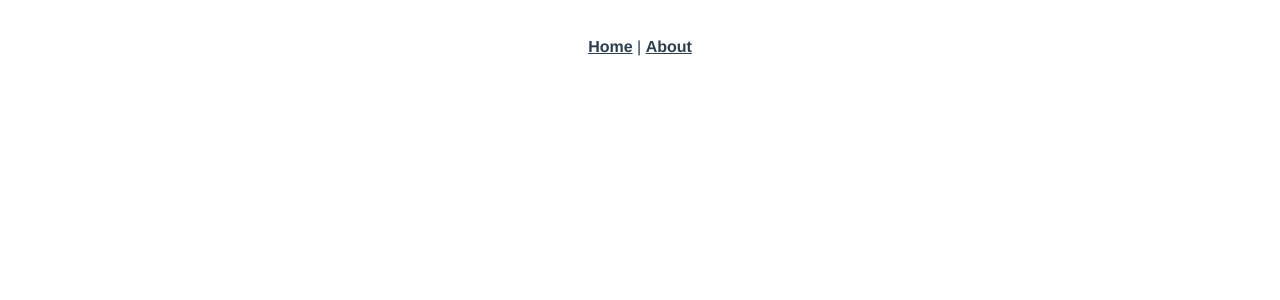
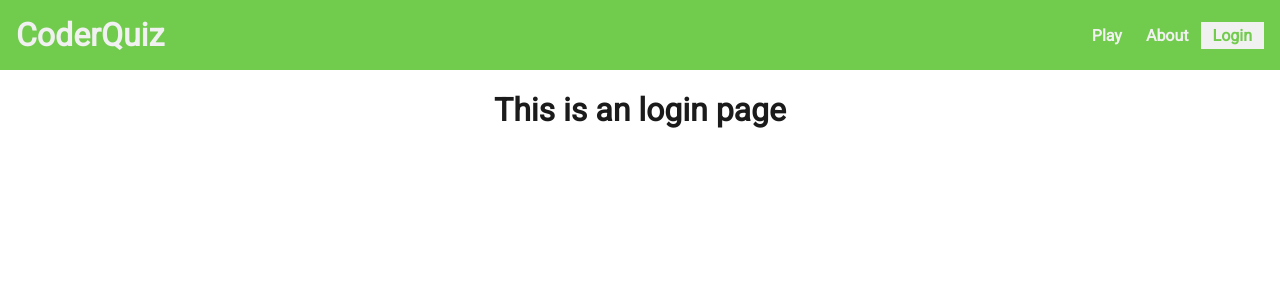
Before and after one commit to Khusyasy/coder-quiz, a Vue app: page /login in a window 1280 px wide. Before the commit this address had no page. Shown: the top 300 px of the page. Built offline with nearby package versions, Linux system fonts and the light colour scheme.

Commit message:
base project setup

```diff
--- a/package.json
+++ b/package.json
@@ -8,6 +8,7 @@
     "lint": "vue-cli-service lint"
   },
   "dependencies": {
+    "axios": "^0.21.1",
     "core-js": "^3.6.5",
     "vue": "^3.0.0",
     "vue-router": "^4.0.0-0",
--- a/src/App.vue
+++ b/src/App.vue
@@ -1,29 +1,57 @@
 <template>
   <div id="nav">
-    <router-link to="/">Home</router-link> |
-    <router-link to="/about">About</router-link>
+    <div>
+      <h1>CoderQuiz</h1>
+    </div>
+    <div>
+      <router-link :to="{name: 'Play'}">Play</router-link>
+      <router-link :to="{name: 'About'}">About</router-link>
+      <router-link to="/login">Login</router-link>
+    </div>
   </div>
-  <router-view/>
+  <router-view />
 </template>
 
 <style lang="scss">
+@import "variables";
+
+html,
+body {
+  padding: 0;
+  margin: 0;
+}
+
 #app {
-  font-family: Avenir, Helvetica, Arial, sans-serif;
+  font-family: $font-main;
   -webkit-font-smoothing: antialiased;
   -moz-osx-font-smoothing: grayscale;
   text-align: center;
-  color: #2c3e50;
+  color: $black;
 }
 
 #nav {
-  padding: 30px;
+  padding: 1rem;
+  display: flex;
+  flex-direction: row;
+  justify-content: space-between;
+  align-items: center;
+  justify-items: center;
+  background-color: $green;
+
+  h1 {
+    margin: 0;
+    color: $white;
+  }
 
   a {
     font-weight: bold;
-    color: #2c3e50;
+    color: $white;
+    text-decoration: none;
+    padding: 0.25rem 0.75rem;
 
     &.router-link-exact-active {
-      color: #42b983;
+      color: $green;
+      background-color: $white;
     }
   }
 }
--- /dev/null
+++ b/src/_variables.scss
@@ -0,0 +1,12 @@
+$green: hsl(103, 55%, 55%);
+$green-d: hsl(103, 55%, 35%);
+$green-l: hsl(103, 55%, 70%);
+$blue: #4482d4;
+$red: #ce3a35;
+$black: #1b1b1b;
+$white: #f1f1f1;
+
+@import url('https://fonts.googleapis.com/css2?family=Open+Sans&family=Roboto&display=swap');
+
+$font-main: 'Roboto', sans-serif;
+$font-code: 'Open Sans', sans-serif;
--- a/src/components/HelloWorld.vue
+++ /dev/null
@@ -1,60 +0,0 @@
-<template>
-  <div class="hello">
-    <h1>{{ msg }}</h1>
-    <p>
-      For a guide and recipes on how to configure / customize this project,<br>
-      check out the
-      <a href="https://cli.vuejs.org" target="_blank" rel="noopener">vue-cli documentation</a>.
-    </p>
-    <h3>Installed CLI Plugins</h3>
-    <ul>
-      <li><a href="https://github.com/vuejs/vue-cli/tree/dev/packages/%40vue/cli-plugin-babel" target="_blank" rel="noopener">babel</a></li>
-      <li><a href="https://github.com/vuejs/vue-cli/tree/dev/packages/%40vue/cli-plugin-router" target="_blank" rel="noopener">router</a></li>
-      <li><a href="https://github.com/vuejs/vue-cli/tree/dev/packages/%40vue/cli-plugin-vuex" target="_blank" rel="noopener">vuex</a></li>
-      <li><a href="https://github.com/vuejs/vue-cli/tree/dev/packages/%40vue/cli-plugin-eslint" target="_blank" rel="noopener">eslint</a></li>
-    </ul>
-    <h3>Essential Links</h3>
-    <ul>
-      <li><a href="https://vuejs.org" target="_blank" rel="noopener">Core Docs</a></li>
-      <li><a href="https://forum.vuejs.org" target="_blank" rel="noopener">Forum</a></li>
-      <li><a href="https://chat.vuejs.org" target="_blank" rel="noopener">Community Chat</a></li>
-      <li><a href="https://twitter.com/vuejs" target="_blank" rel="noopener">Twitter</a></li>
-      <li><a href="https://news.vuejs.org" target="_blank" rel="noopener">News</a></li>
-    </ul>
-    <h3>Ecosystem</h3>
-    <ul>
-      <li><a href="https://router.vuejs.org" target="_blank" rel="noopener">vue-router</a></li>
-      <li><a href="https://vuex.vuejs.org" target="_blank" rel="noopener">vuex</a></li>
-      <li><a href="https://github.com/vuejs/vue-devtools#vue-devtools" target="_blank" rel="noopener">vue-devtools</a></li>
-      <li><a href="https://vue-loader.vuejs.org" target="_blank" rel="noopener">vue-loader</a></li>
-      <li><a href="https://github.com/vuejs/awesome-vue" target="_blank" rel="noopener">awesome-vue</a></li>
-    </ul>
-  </div>
-</template>
-
-<script>
-export default {
-  name: 'HelloWorld',
-  props: {
-    msg: String
-  }
-}
-</script>
-
-<!-- Add "scoped" attribute to limit CSS to this component only -->
-<style scoped lang="scss">
-h3 {
-  margin: 40px 0 0;
-}
-ul {
-  list-style-type: none;
-  padding: 0;
-}
-li {
-  display: inline-block;
-  margin: 0 10px;
-}
-a {
-  color: #42b983;
-}
-</style>
--- a/src/router/index.js
+++ b/src/router/index.js
@@ -1,19 +1,21 @@
 import { createRouter, createWebHistory } from 'vue-router'
-import Home from '../views/Home.vue'
+import Play from '../views/Play.vue'
 
 const routes = [
   {
     path: '/',
-    name: 'Home',
-    component: Home
+    name: 'Play',
+    component: Play
   },
   {
     path: '/about',
     name: 'About',
-    // route level code-splitting
-    // this generates a separate chunk (about.[hash].js) for this route
-    // which is lazy-loaded when the route is visited.
     component: () => import(/* webpackChunkName: "about" */ '../views/About.vue')
+  },
+  {
+    path: '/login',
+    name: 'Login',
+    component: () => import(/* webpackChunkName: "login" */ '../views/Login.vue')
   }
 ]
 
--- a/src/views/Home.vue
+++ /dev/null
@@ -1,18 +0,0 @@
-<template>
-  <div class="home">
-    <img alt="Vue logo" src="../assets/logo.png">
-    <HelloWorld msg="Welcome to Your Vue.js App"/>
-  </div>
-</template>
-
-<script>
-// @ is an alias to /src
-import HelloWorld from '@/components/HelloWorld.vue'
-
-export default {
-  name: 'Home',
-  components: {
-    HelloWorld
-  }
-}
-</script>
--- /dev/null
+++ b/src/views/Login.vue
@@ -0,0 +1,5 @@
+<template>
+  <div class="login">
+    <h1>This is an login page</h1>
+  </div>
+</template>
--- /dev/null
+++ b/src/views/Play.vue
@@ -0,0 +1,9 @@
+<template>
+  <div>Hi</div>
+</template>
+
+<script>
+export default {
+  name: 'Play'
+}
+</script>
```
Also changed, not shown: 1 other file (tests, documents, lock files or other folders).
